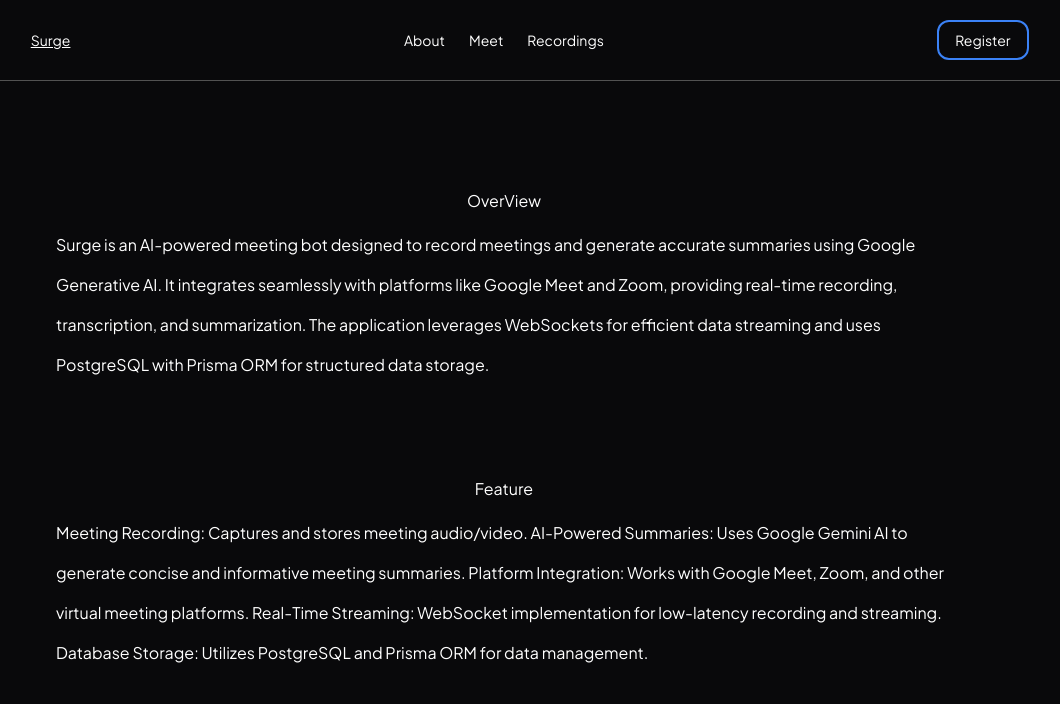
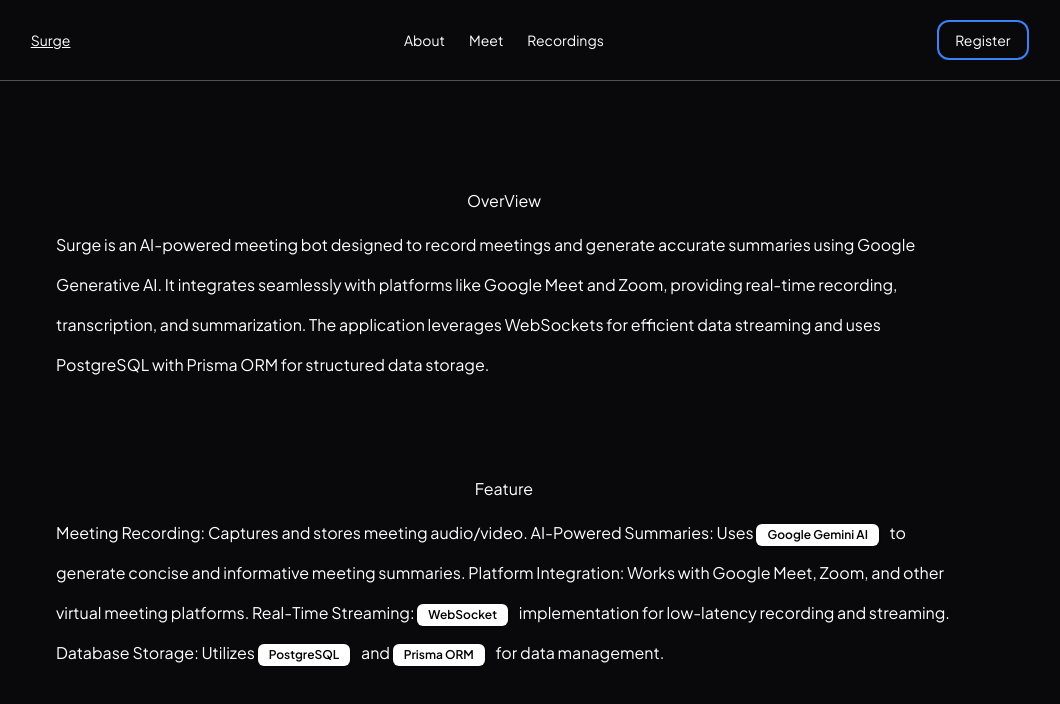
Before and after one commit to sidhuiwnl/Surge, a React (Vite) app in the folder Frontend/: page /about in a window 1280 px wide. Shown: the top 704 px of the page, without its empty margins (136-1196 px from the left). Built offline with nearby package versions, Linux system fonts and the light colour scheme; no server answers.

Commit message:
style change

```diff
--- a/Frontend/src/pages/About.tsx
+++ b/Frontend/src/pages/About.tsx
@@ -1,5 +1,9 @@
+import {Badge} from "@/components/ui/badge.tsx";
+
 export default function About() {
     return (
+
+
         <div className="p-7 flex flex-col gap-3 justify-center items-center mt-20 ">
             <h1>OverView</h1>
             <p className="max-w-4xl mb-20 leading-10">
@@ -9,10 +13,10 @@
             <p className="max-w-4xl leading-10">
 
                 Meeting Recording: Captures and stores meeting audio/video.
-                AI-Powered Summaries: Uses Google Gemini AI to generate concise and informative meeting summaries.
+                AI-Powered Summaries: Uses <Badge className="bg-white text-black mr-2 hover:bg-white ">Google Gemini AI</Badge> to generate concise and informative meeting summaries.
                 Platform Integration: Works with Google Meet, Zoom, and other virtual meeting platforms.
-                Real-Time Streaming: WebSocket implementation for low-latency recording and streaming.
-                Database Storage: Utilizes PostgreSQL and Prisma ORM for data management.
+                Real-Time Streaming: <Badge className="bg-white text-black mr-2 hover:bg-white">WebSocket</Badge> implementation for low-latency recording and streaming.
+                Database Storage: Utilizes <Badge className="bg-white text-black mr-2 hover:bg-white">PostgreSQL</Badge> and <Badge className="bg-white text-black mr-2 hover:bg-white">Prisma ORM</Badge> for data management.
             </p>
         </div>
     )
```
